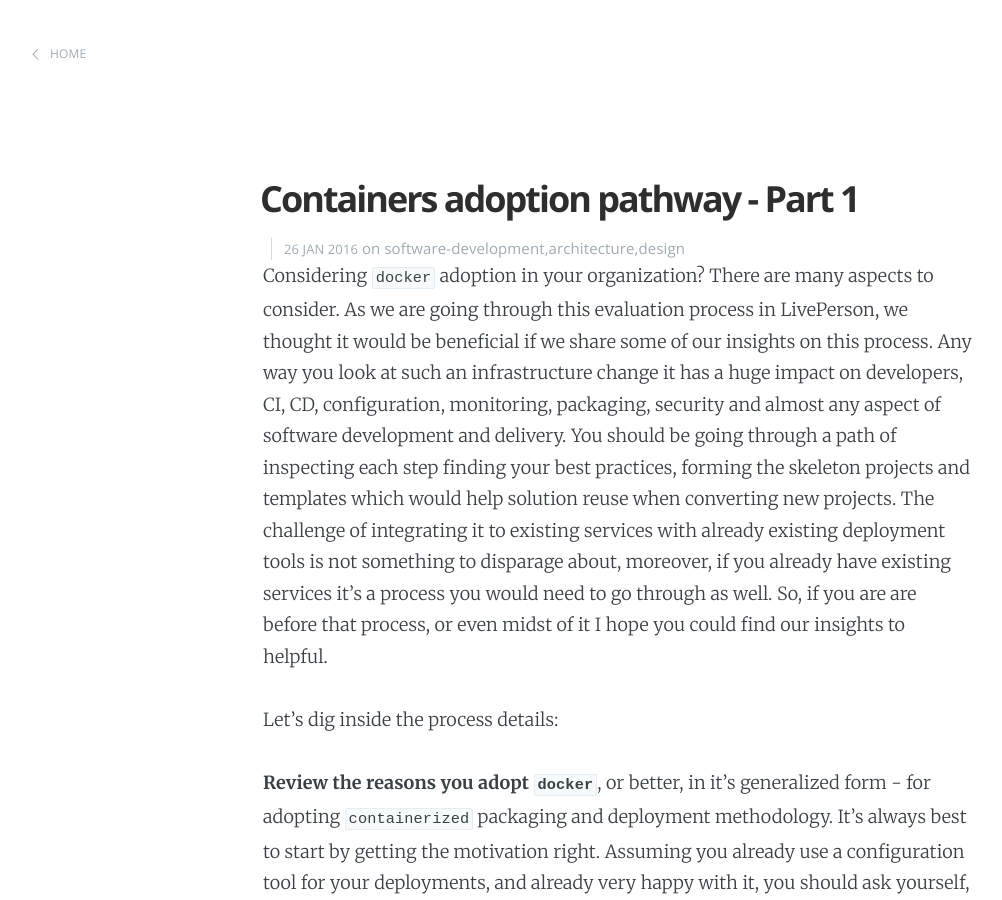
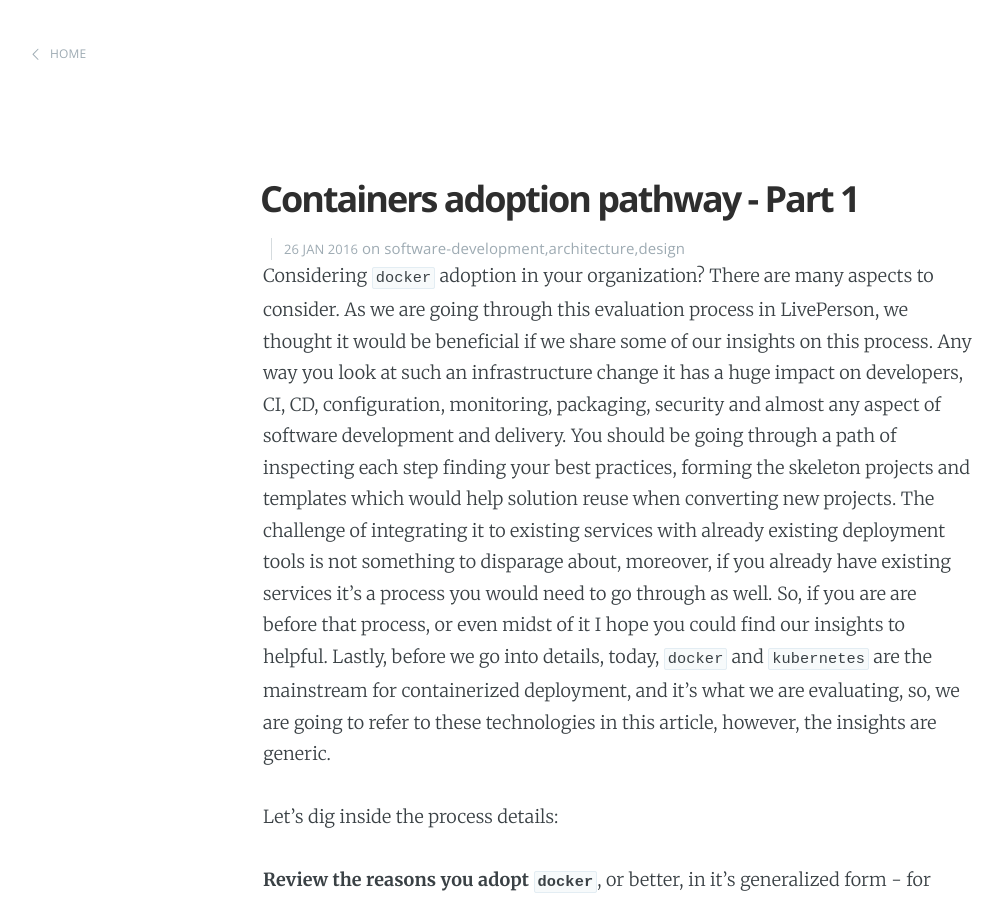
Before and after one commit to LivePersonInc/techblog, a Jekyll site: the page built from _posts/2016/2016-01-26-docker-adoption-pathway-part01.md, in a window 1280 px wide and 900 px high. Shown: the whole window, without its empty margins (22-1024 px from the left). Built offline with Jekyll 4.4.1, drawn with Linux system fonts in a browser that asks for light colours; Markdown is read by kramdown in place of the engine named in the settings; comment, search, counter and statistics services are not loaded.

Commit message:
+minor fixes

```diff
--- a/_posts/2016/2016-01-26-docker-adoption-pathway-part01.md
+++ b/_posts/2016/2016-01-26-docker-adoption-pathway-part01.md
@@ -8,7 +8,7 @@ author: Tomer Ben-David
 published: true
 test1: 1
 ---
-Considering `docker` adoption in your organization? There are many aspects to consider.  As we are going through this evaluation process in LivePerson, we thought it would be beneficial if we share some of our insights on this process.  Any way you look at such an infrastructure change it has a huge impact on developers, CI, CD, configuration, monitoring, packaging, security and almost any aspect of software development and delivery.  You should be going through a path of inspecting each step finding your best practices, forming the skeleton projects and templates which would help solution reuse when converting new projects.  The challenge of integrating it to existing services with already existing deployment tools is not something to disparage about, moreover, if you already have existing services it's a process you would need to go through as well.  So, if you are are before that process, or even midst of it I hope you could find our insights to helpful.
+Considering `docker` adoption in your organization? There are many aspects to consider.  As we are going through this evaluation process in LivePerson, we thought it would be beneficial if we share some of our insights on this process.  Any way you look at such an infrastructure change it has a huge impact on developers, CI, CD, configuration, monitoring, packaging, security and almost any aspect of software development and delivery.  You should be going through a path of inspecting each step finding your best practices, forming the skeleton projects and templates which would help solution reuse when converting new projects.  The challenge of integrating it to existing services with already existing deployment tools is not something to disparage about, moreover, if you already have existing services it's a process you would need to go through as well.  So, if you are are before that process, or even midst of it I hope you could find our insights to helpful.  Lastly, before we go into details, today, `docker` and `kubernetes` are the mainstream for containerized deployment, and it's what we are evaluating, so, we are going to refer to these technologies in this article, however, the insights are generic.
 
 Let's dig inside the process details:
 
```
